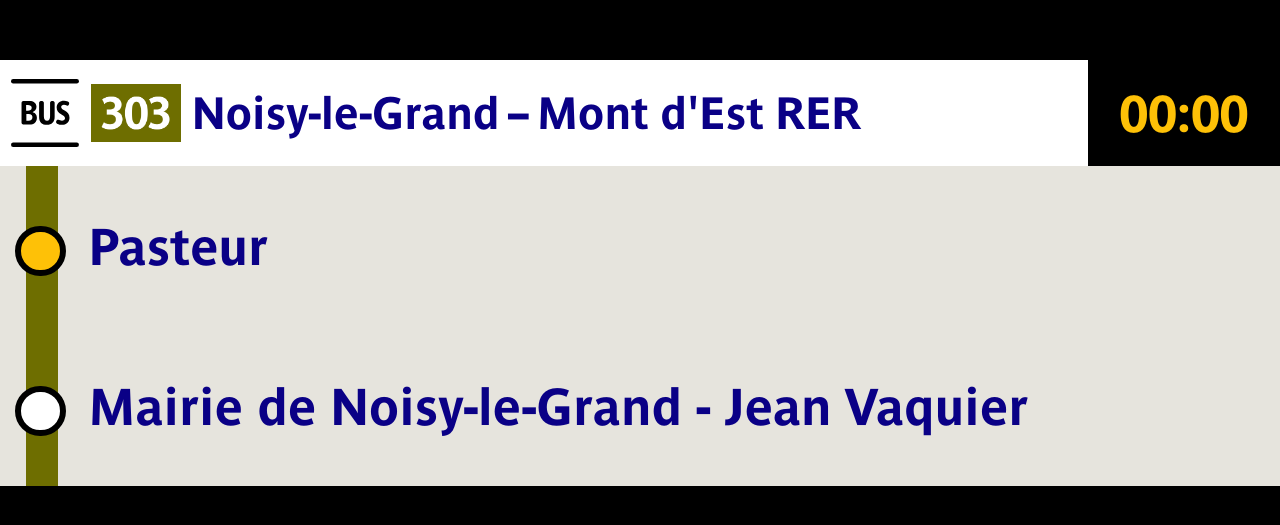
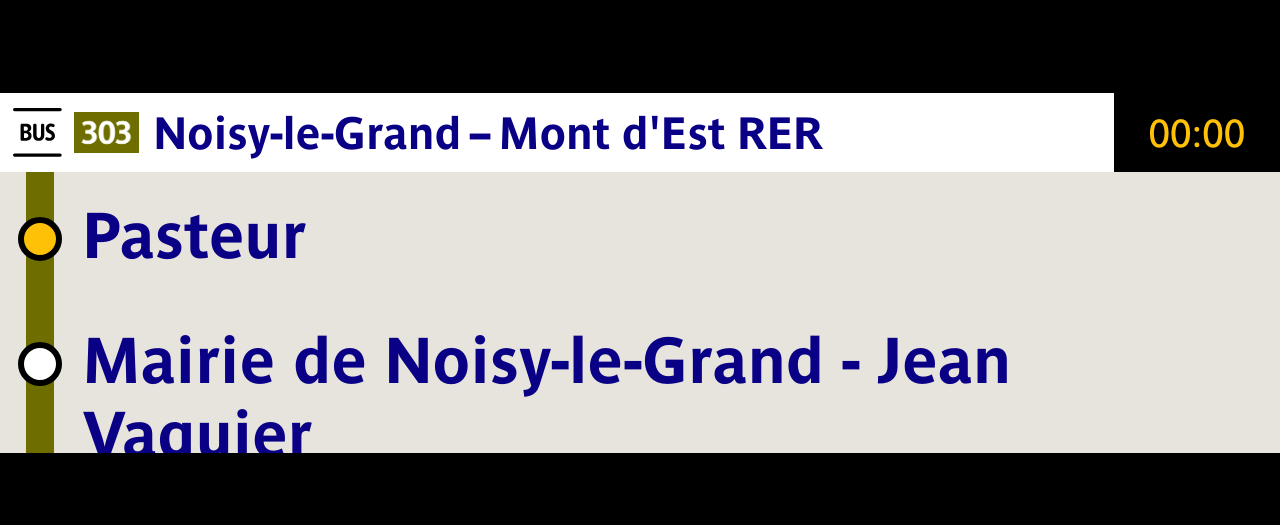
Before and after one commit to Leon-ED/lumiplan-ratp, a Vue app: page / in a window 1280 px wide. Shown: the part 127-652 px from the top of the page. Built offline with nearby package versions, Linux system fonts and the light colour scheme.

Commit message:
Amélioration des proportions

```diff
--- a/src/App.vue
+++ b/src/App.vue
@@ -5,7 +5,7 @@ import FitBox from './components/FitBox.vue';
 </script>
 <template>
 <div class="content">
-  <FitBox :ratio="'30/10'">
+  <FitBox :ratio="'32/9'">
     <Lumiplan />
   </FitBox>
 
--- a/src/components/Lumiplan.vue
+++ b/src/components/Lumiplan.vue
@@ -35,7 +35,7 @@ if(event.key === "ArrowRight"){
   height: 100%;
   width: 100%;
   display: grid;
-  grid-template-rows: 25% 75%;
+  grid-template-rows: 22% 78%;
   font-size: 3cqmin;
   container-type: inline-size;
 
--- a/src/components/MainPanel/StopList.vue
+++ b/src/components/MainPanel/StopList.vue
@@ -57,14 +57,14 @@ defineProps<{ stops: StopWithTime[]; primaryColor: string }>();
   left: 2cqw;
   top: -1000px;
   bottom: 0;
-  width: 2.5cqw;
+  width: 2.2cqw;
   height: 100000px;
   background-color: v-bind(primaryColor);
   z-index: 1;
 }
 
 .stop {
-  font-size: 4cqw;
+  font-size: 5cqw;
   display: flex;
   gap: 3cqw;
   padding: 2cqw 0;
@@ -84,13 +84,13 @@ defineProps<{ stops: StopWithTime[]; primaryColor: string }>();
 }
 
 .stop-indicator {
-  width: 3cqw;
-  height: 3cqw;
+  width: 2.5cqw;
+  height: 2.5cqw;
   background-color: white;
   border: .5cqw solid black;
   border-radius: 50%;
-  left: 1.2cqw;
-  top: 0.7cqw;
+  left: 1.4cqw;
+  top: 1.5cqw;
   position: relative;
   z-index: 2;
   flex-shrink: 0;
--- a/src/components/ScreenHeader.vue
+++ b/src/components/ScreenHeader.vue
@@ -28,15 +28,16 @@ header {
   container-type: inline-size;
   background-color: white;
   display: grid;
-  grid-template-columns: 15% 70% 15%;
+  grid-template-columns: 12% 75% 13%;
   grid-template-rows: 100%;
   font-family: "ParisineBold", sans-serif;
 }
 .line-and-mode {
   display: flex;
   align-items: center;
-  justify-content: center;
+  justify-content: flex-start;
   padding: 0.2em;
+  padding-left: 1cqw;
   gap: 0.5em;
 }
 .line-and-mode .picto {
@@ -50,8 +51,9 @@ header {
 
 .clock {
   color: var(--ratp-yellow);
+  font-family: 'ParisineRegular';
   background-color: black;
-  font-size: 4cqw;
+  font-size: 3cqw;
   display: flex;
   justify-content: center;
   align-items: center;
```
